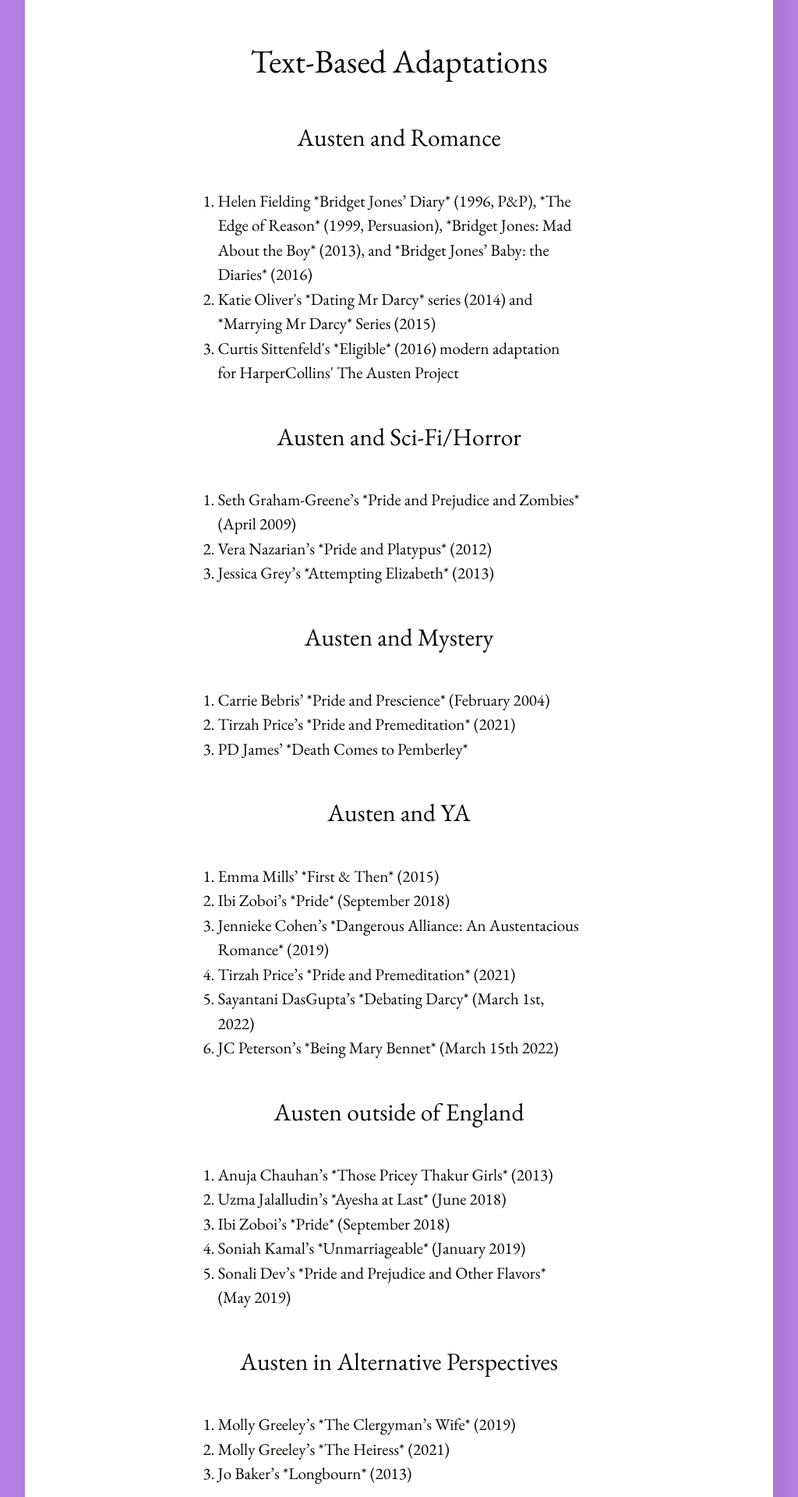
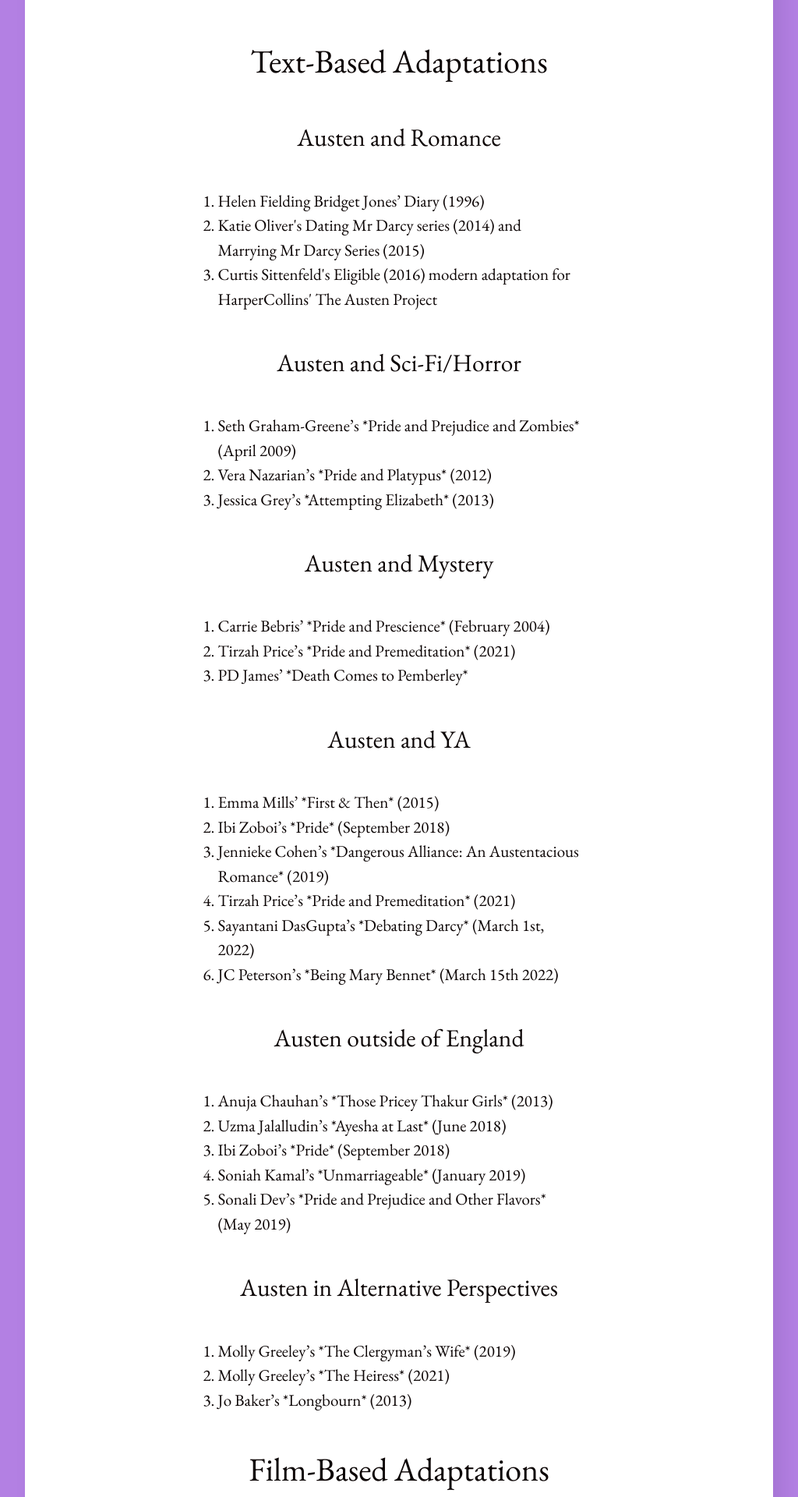
Before and after one commit to imangareeboo/Austen_Adaptations, a Jekyll site: the page built from _posts/2023-04-25-1.Pride-and-Prejudice-Adaptations.md, in a window 1280 px wide. Shown: the part 478-2398 px from the top of the page at 78% size, without its empty margins (128-1152 px from the left). Built offline with Jekyll 4.4.1, drawn with Linux system fonts in a browser that asks for light colours.

Commit message:
Update 2023-04-25-1.Pride-and-Prejudice-Adaptations.md

```diff
--- a/_posts/2023-04-25-1.Pride-and-Prejudice-Adaptations.md
+++ b/_posts/2023-04-25-1.Pride-and-Prejudice-Adaptations.md
@@ -9,9 +9,9 @@ layout: post
 
 ### Austen and Romance
 <ol>
-<li>Helen Fielding *Bridget Jones’ Diary* (1996, P&P), *The Edge of Reason* (1999, Persuasion), *Bridget Jones: Mad About the Boy* (2013), and *Bridget Jones’ Baby: the Diaries* (2016)</li>
-<li>Katie Oliver's  *Dating Mr Darcy* series (2014) and *Marrying Mr Darcy* Series (2015)</li>
-<li>Curtis Sittenfeld's *Eligible* (2016) modern adaptation for HarperCollins' The Austen Project</li>
+<li>Helen Fielding <i>Bridget Jones’ Diary</i> (1996)</li>
+<li>Katie Oliver's  <i>Dating Mr Darcy</i> series (2014) and <i>Marrying Mr Darcy</i> Series (2015)</li>
+<li>Curtis Sittenfeld's <i>Eligible</i> (2016) modern adaptation for HarperCollins' The Austen Project</li>
 </ol>
 
 ### Austen and Sci-Fi/Horror
```
